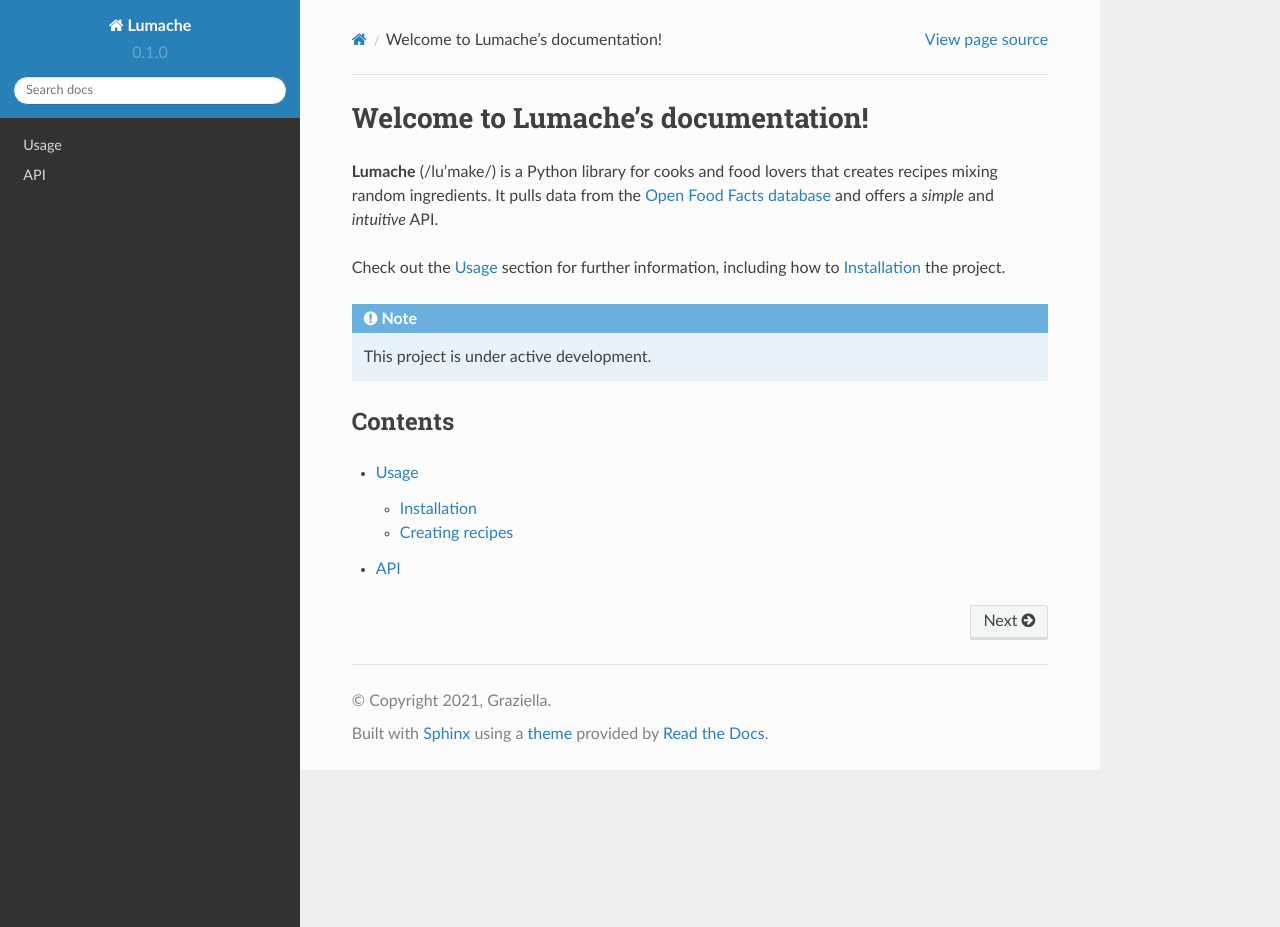
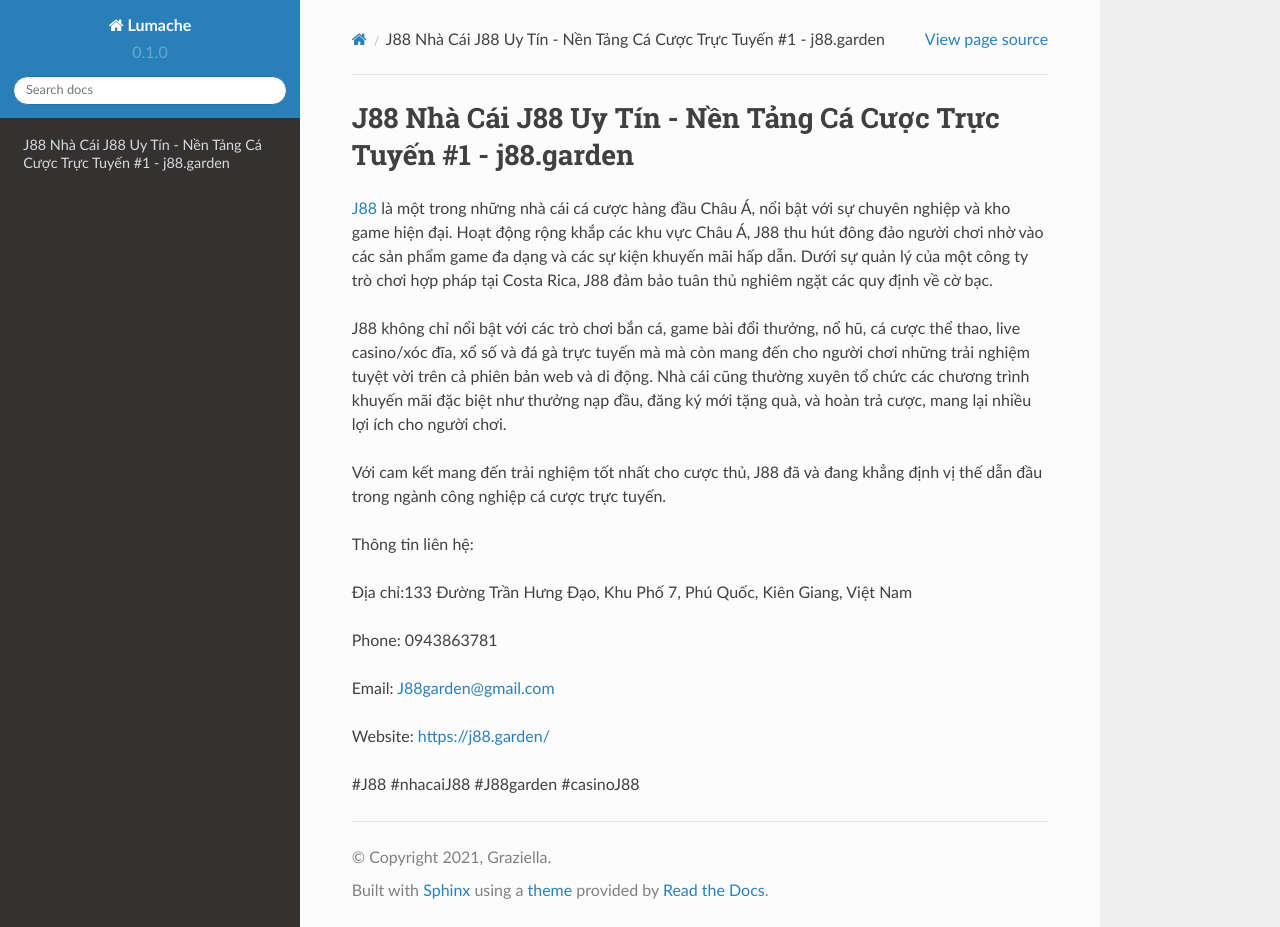
Before and after one commit to hosiertry99087/j88garden, a Sphinx documentation site: the page built from docs/source/index.rst, in a window 1280 px wide and 927 px high. Built offline with Sphinx 7.4.7 and the Read the Docs theme 2.0.0, drawn with Linux system fonts in a browser that asks for light colours.

Commit message:
Update index.rst

```diff
--- a/docs/source/index.rst
+++ b/docs/source/index.rst
@@ -1,22 +1,20 @@
-Welcome to Lumache's documentation!
+J88  Nhà Cái J88 Uy Tín - Nền Tảng Cá Cược Trực Tuyến #1 - j88.garden
 ===================================
 
-**Lumache** (/lu'make/) is a Python library for cooks and food lovers
-that creates recipes mixing random ingredients.
-It pulls data from the `Open Food Facts database <https://world.openfoodfacts.org/>`_
-and offers a *simple* and *intuitive* API.
+`J88 <https://j88.garden/>`_ là một trong những nhà cái cá cược hàng đầu Châu Á, nổi bật với sự chuyên nghiệp và kho game hiện đại. Hoạt động rộng khắp các khu vực Châu Á, J88 thu hút đông đảo người chơi nhờ vào các sản phẩm game đa dạng và các sự kiện khuyến mãi hấp dẫn. Dưới sự quản lý của một công ty trò chơi hợp pháp tại Costa Rica, J88 đảm bảo tuân thủ nghiêm ngặt các quy định về cờ bạc.
 
-Check out the :doc:`usage` section for further information, including
-how to :ref:`installation` the project.
+J88 không chỉ nổi bật với các trò chơi bắn cá, game bài đổi thưởng, nổ hũ, cá cược thể thao, live casino/xóc đĩa, xổ số và đá gà trực tuyến mà mà còn mang đến cho người chơi những trải nghiệm tuyệt vời trên cả phiên bản web và di động. Nhà cái cũng thường xuyên tổ chức các chương trình khuyến mãi đặc biệt như thưởng nạp đầu, đăng ký mới tặng quà, và hoàn trả cược, mang lại nhiều lợi ích cho người chơi.
 
-.. note::
+Với cam kết mang đến trải nghiệm tốt nhất cho cược thủ, J88 đã và đang khẳng định vị thế dẫn đầu trong ngành công nghiệp cá cược trực tuyến.
 
-   This project is under active development.
+Thông tin liên hệ:
 
-Contents
---------
+Địa chỉ:133 Đường Trần Hưng Đạo, Khu Phố 7, Phú Quốc, Kiên Giang, Việt Nam
 
-.. toctree::
+Phone: 0943863781
 
-   usage
-   api
+Email: J88garden@gmail.com
+
+Website: https://j88.garden/
+
+#J88 #nhacaiJ88 #J88garden #casinoJ88
```
